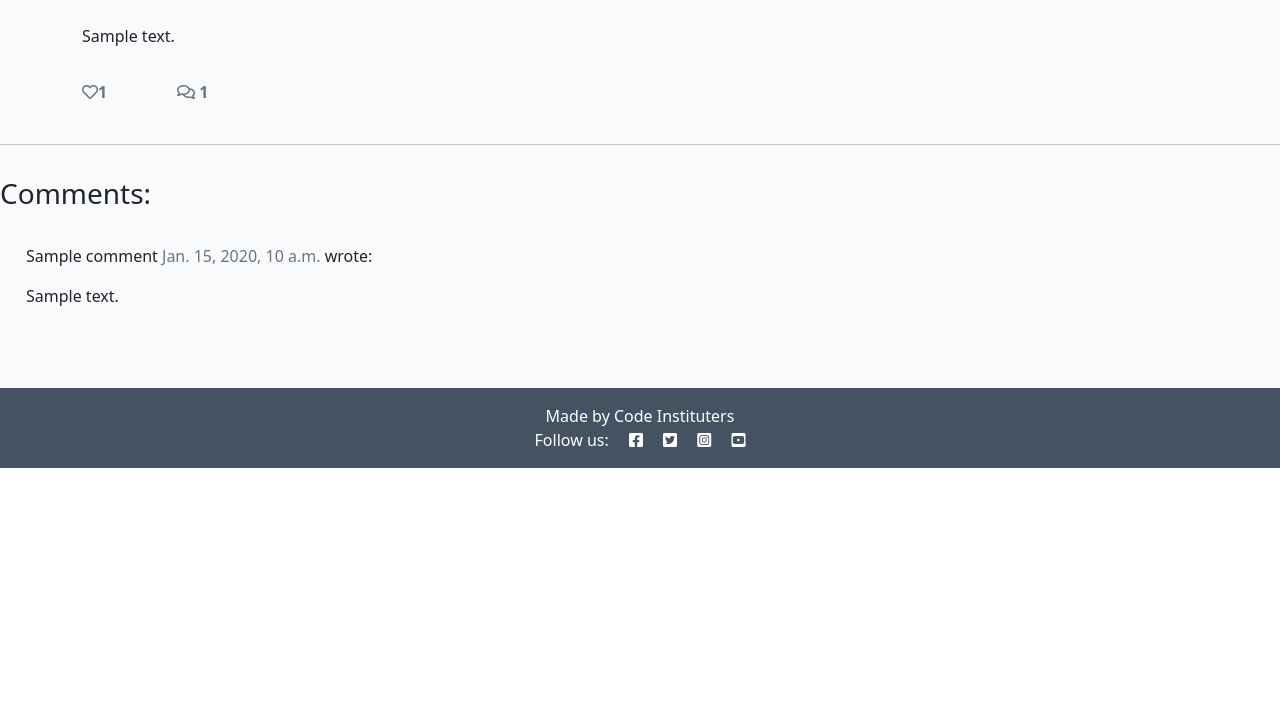
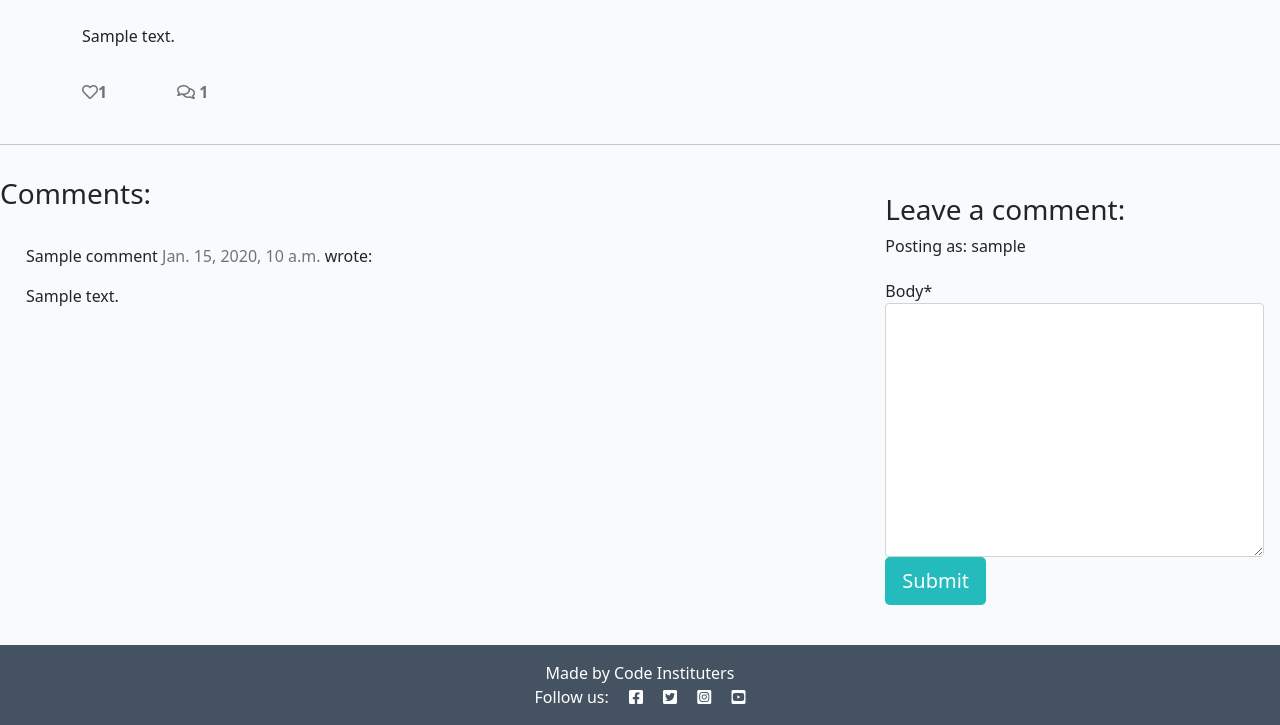
Before and after one commit to NOREEN-WB/Treasure_Island, a Django app: a page that uses templates/post_detail.html in a window 1280 px wide. Shown: the part 332-1057 px from the top of the page. Before the commit the page ends 800 px from the top, so only its background shows below. Run offline with Django 3.2, Linux system fonts and the light colour scheme; a user stored in the database is signed in; tables that the repository leaves empty hold one stand-in row (values such as "Sample post"); some libraries are stand-ins or nearby versions.

Commit message:
comments

```diff
--- /dev/null
+++ b/blogisland/forms.py
@@ -0,0 +1,11 @@
+"""Imports"""
+from .models import Comment
+from django import forms
+
+
+class CommentForm(forms.ModelForm):
+    """Form for adding comments to the blogs"""
+    class Meta:
+        """Meta Class"""
+        model = Comment
+        fields = ('body',)
--- a/blogisland/views.py
+++ b/blogisland/views.py
@@ -1,7 +1,7 @@
 from django.shortcuts import render, get_object_or_404, reverse
 from django.views import generic, View
 from .models import Post
-
+from .forms import CommentForm
 # Create your views here.
 
 
@@ -29,4 +29,31 @@ class PostDetail(View):
             "post": post,
             "comments": comments,
             "liked": liked,
+            "comment_form": CommentForm()
         },)
+    def post(self, request, slug, *args, **kwargs):
+        """function to post comment"""
+        queryset = Post.objects.filter(status=1)
+        post = get_object_or_404(queryset, slug=slug)
+        comments = post.comments.order_by('created_on')
+        liked = False
+        if post.likes.filter(id=self.request.user.id).exists():
+            liked = True
+
+        comment_form = CommentForm(data=request.POST)
+
+        if comment_form.is_valid():
+            comment_form.instance.email = request.user.email
+            comment_form.instance.name = request.user.username
+            comment = comment_form.save(commit=False)
+            comment.post = post
+            comment.save()
+        else:
+            comment_form = CommentForm()
+
+        return render(request, "post_detail.html", {
+            "post": post,
+            "comments": comments,
+            "liked": liked,
+            "comment_form": CommentForm()
+        },)
--- a/templates/post_detail.html
+++ b/templates/post_detail.html
@@ -1,4 +1,5 @@
 {% extends 'base.html' %} {% block content %}
+{% load crispy_forms_tags %}
 
 <div class="masthead">
     <div class="container">
@@ -77,7 +78,15 @@
         </div>
         <div class="col-md-4 card mb-4  mt-3 ">
             <div class="card-body">
-                <!-- For later -->
+                {% if user.is_authenticated %}
+                    <h3>Leave a comment:</h3>
+                    <p>Posting as: {{ user.username }}</p>
+                    <form method="post" style="margin-top: 1.3em;">
+                        {{ comment_form | crispy }}
+                        {% csrf_token %}
+                        <button type="submit" class="btn btn-signup btn-lg">Submit</button>
+                    </form>
+                {% endif %}
             </div>
         </div>
     </div>
--- a/treasure_island/settings.py
+++ b/treasure_island/settings.py
@@ -47,6 +47,7 @@ INSTALLED_APPS = [
     'django.contrib.staticfiles',
     'cloudinary',
     'django_summernote',
+    'crispy_forms',
     'blogisland',
 ]
 
@@ -64,6 +65,8 @@ SITE_ID = 1
 
 LOGIN_REDIRECT_URL = '/'
 LOGOUT_REDIRECT_URL = '/'
+
+CRISPY_TEMPLATE_PACK = 'bootstrap4'
 
 ROOT_URLCONF = 'treasure_island.urls'
 
```
